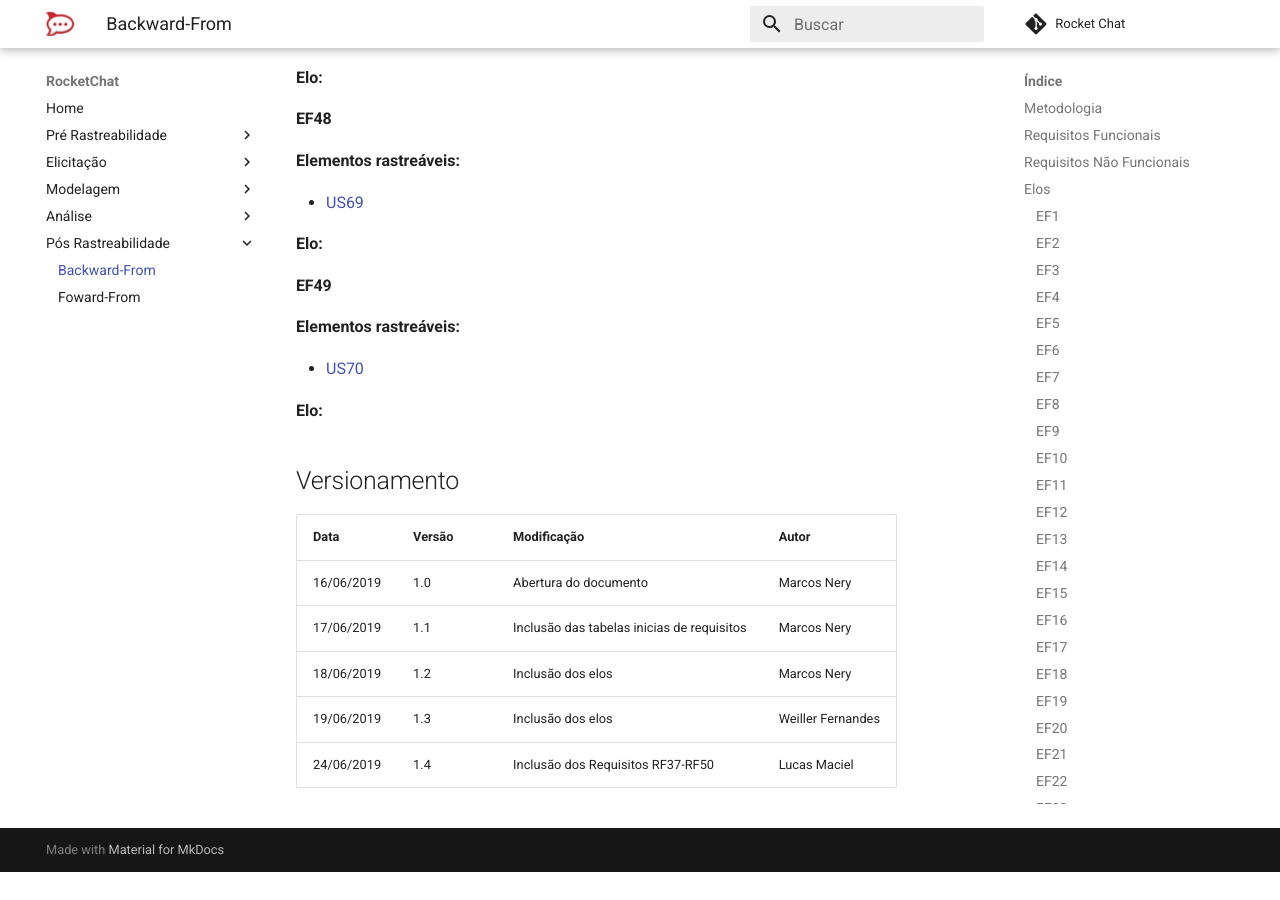
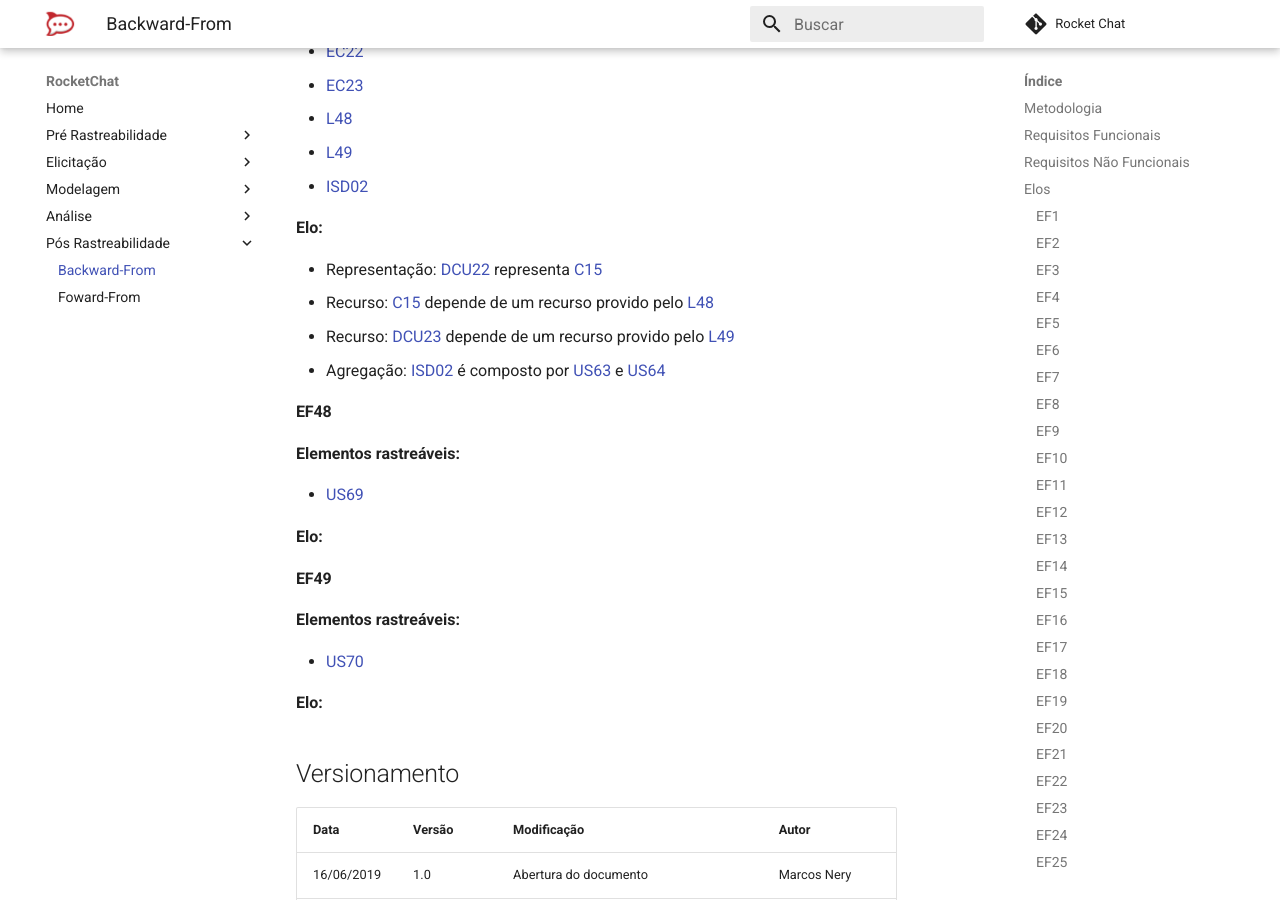
Before and after one commit to MarcosNBJ/2019.1-RocketChat, an MkDocs documentation site: the page built from docs/Pós-Rastreabilidade/Backward-From.md, in a window 1280 px wide and 900 px high, scrolled down 24015 px. Built offline with MkDocs 1.6.1 and Material for MkDocs 9.7.7, drawn with Linux system fonts in a browser that asks for light colours; comment, search, counter and statistics services are not loaded; before the commit the page ends 24887 px from its top, so only the background shows below that; some of the changed text lies outside the part shown.

Commit message:
update pos

```diff
--- a/docs/Pós-Rastreabilidade/Backward-From.md
+++ b/docs/Pós-Rastreabilidade/Backward-From.md
@@ -580,6 +580,9 @@
 
 **Elo:**
 
+* Representação: [DCU12](../Modelagem/diagramas.md#dcu12-v1) representa [C17](../Modelagem/cenarios.md/#c17)
+* Agregação: [DCU12](../Modelagem/diagramas.md#dcu12-v1) é composto por [EC13](../Modelagem/especificacao.md/#ec13)
+
 #### EF38
 
 **Elementos rastreáveis:**
@@ -593,6 +596,9 @@
 * [L71](../Modelagem/lexicos.md/#l71)
 
 **Elo:**
+
+* Representação: [DCU12](../Modelagem/diagramas.md#dcu12-v1) representa [C17](../Modelagem/cenarios.md/#c17)
+* Agregação: [DCU12](../Modelagem/diagramas.md#dcu12-v1) é composto por [EC13](../Modelagem/especificacao.md/#ec13)
 
 #### EF39
 
@@ -708,6 +714,12 @@
 
 **Elo:**
 
+* Representação: [DCU22](../Modelagem/diagramas.md#dcu22-v1) representa [C15](../Modelagem/cenarios.md/#c15)
+* Recurso: [C15](../Modelagem/cenarios.md/#c15) depende de um recurso provido pelo [L48](../Modelagem/lexicos#l48)
+* Recurso: [DCU23](../Modelagem/diagramas.md#dcu23-v1) depende de um recurso provido pelo [L49](../Modelagem/lexicos#l49)
+* Agregação: [ISD02](../Modelagem/istar#isr02-geral) é composto por [US63](../Modelagem/backlog.md#us63) e [US64](../Modelagem/backlog.md#us64)
+
+
 #### EF48
 
 **Elementos rastreáveis:**
```
